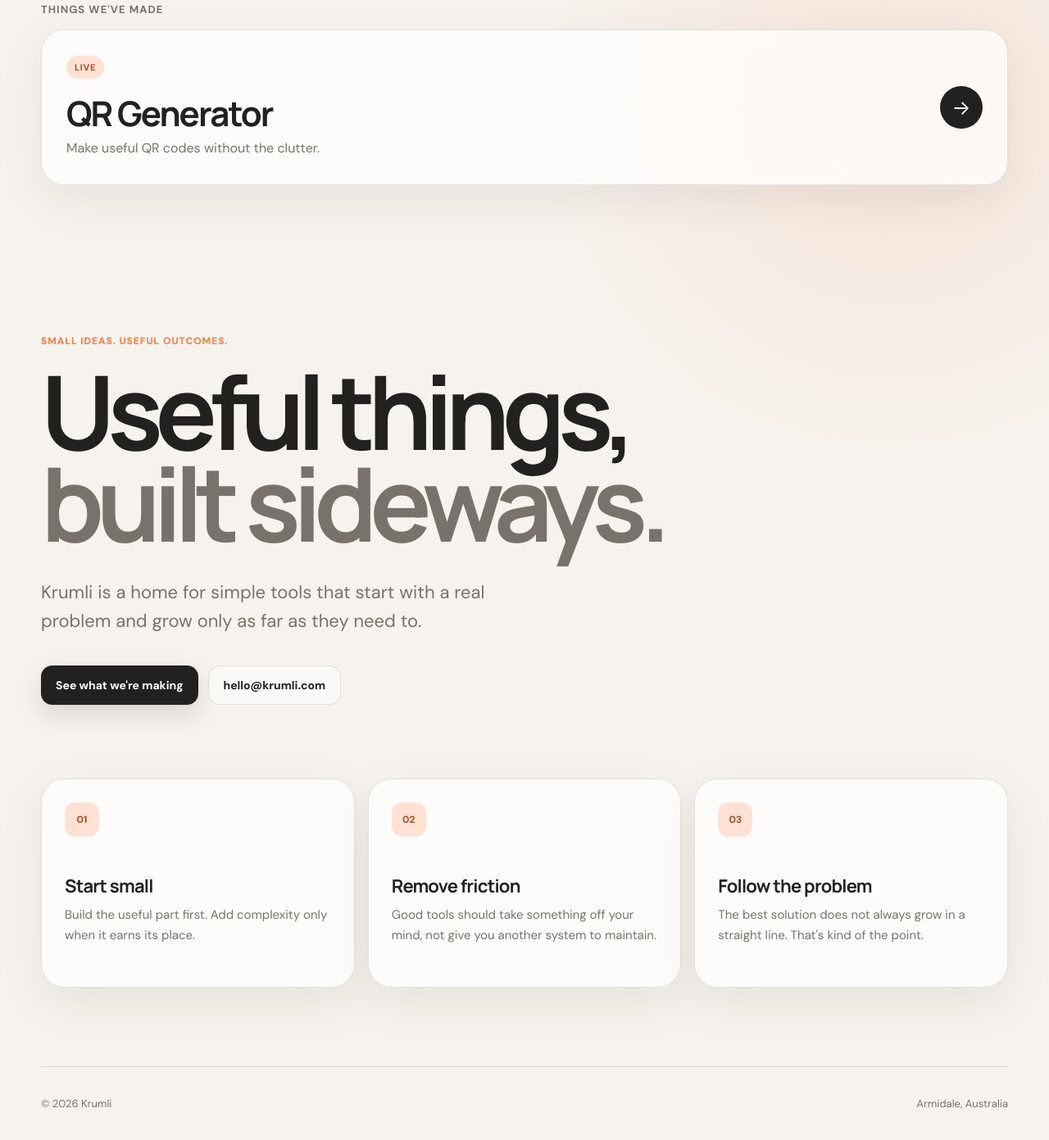
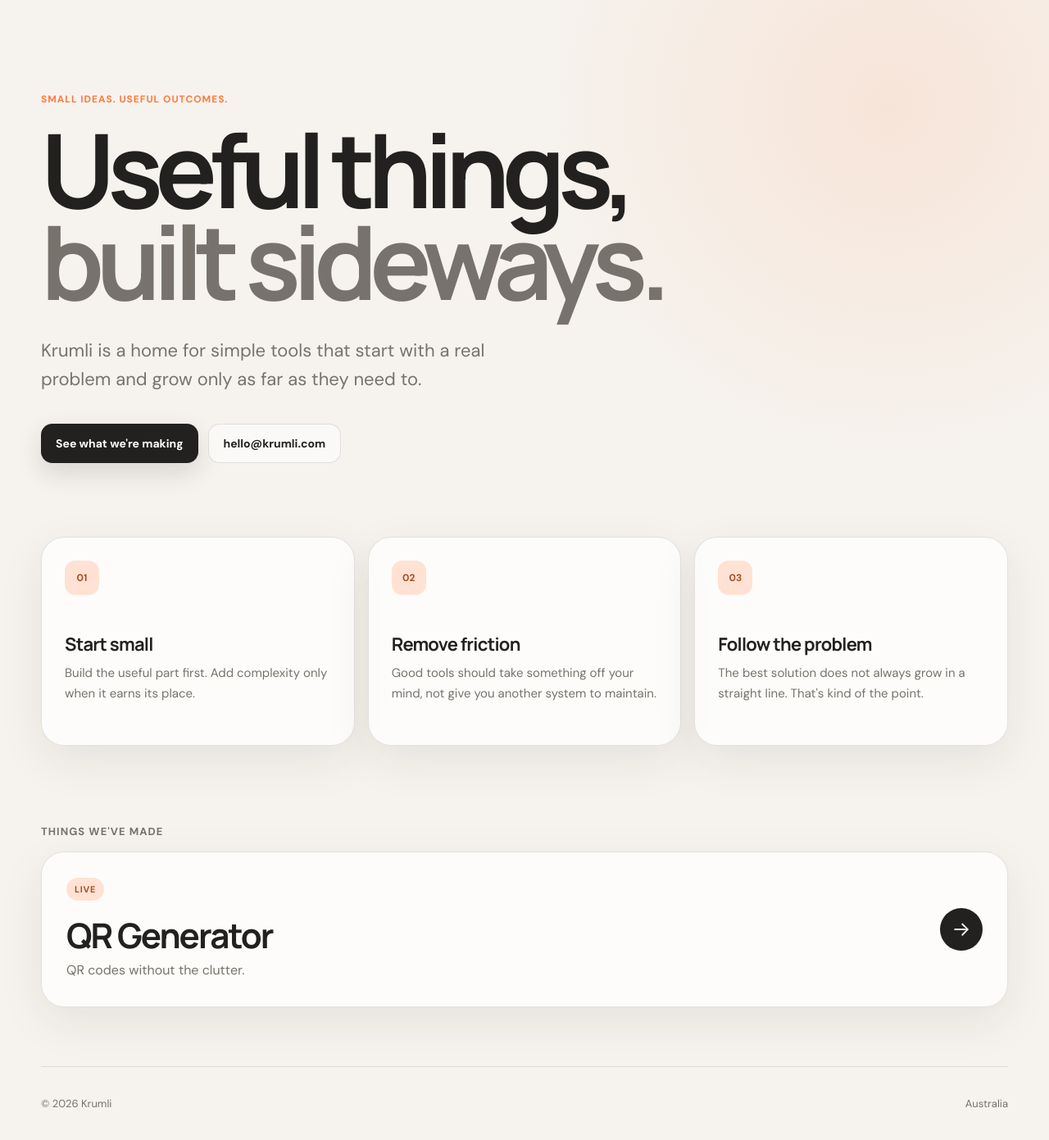
Before and after one commit to Biscuitkrumbs/krumli, a plain HTML site: page index.html in a window 1280 px wide. Shown: the part 93-1484 px from the top of the page at 82% size. Drawn offline with Linux system fonts and the light colour scheme.

Commit message:
Qr code placement link

```diff
--- a/index.html
+++ b/index.html
@@ -22,19 +22,6 @@
       <span class="status-pill">building quietly</span>
     </header>
 
-    <section class="projects">
-      <p class="section-label">Things we've made</p>
-
-      <a class="project-card" href="https://qr.krumli.com">
-        <div>
-          <span class="project-status">Live</span>
-          <h2>QR Generator</h2>
-          <p>Make useful QR codes without the clutter.</p>
-        </div>
-
-        <span class="project-arrow">→</span>
-      </a>
-    </section>
 
     <section class="hero">
       <p class="eyebrow">Small ideas. Useful outcomes.</p>
@@ -68,11 +55,25 @@
         <h2>Follow the problem</h2>
         <p>The best solution does not always grow in a straight line. That's kind of the point.</p>
       </article>
+
+    </section>
+        <section class="projects">
+      <p class="section-label">Things we've made</p>
+
+      <a class="project-card" href="https://qr.krumli.com">
+        <div>
+          <span class="project-status">Live</span>
+          <h2>QR Generator</h2>
+          <p>QR codes without the clutter.</p>
+        </div>
+
+        <span class="project-arrow">→</span>
+      </a>
     </section>
 
     <footer class="site-footer">
       <span>© <span id="year"></span> Krumli</span>
-      <span>Armidale, Australia</span>
+      <span>Australia</span>
     </footer>
   </main>
 
```
